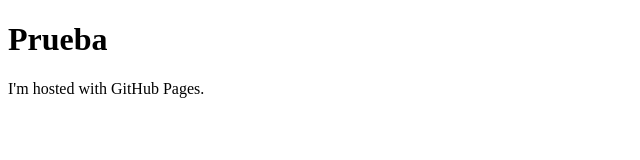
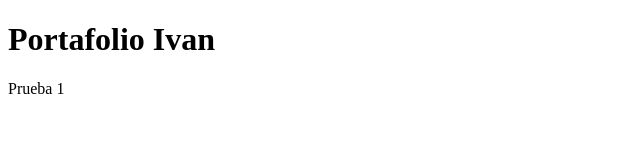
Before and after one commit to IvanPolitecnics/DAW2, a plain HTML site: page index.html in a window 1280 px wide. Shown: the whole page, without its empty margins (0-640 px from the left). Drawn offline with Linux system fonts and the light colour scheme.

Commit message:
Update index.html

```diff
--- a/index.html
+++ b/index.html
@@ -1,7 +1,7 @@
 <!DOCTYPE html>
 <html>
 <body>
-<h1>Prueba</h1>
-<p>I'm hosted with GitHub Pages.</p>
+<h1>Portafolio Ivan</h1>
+<p>Prueba 1</p>
 </body>
 </html>
```
